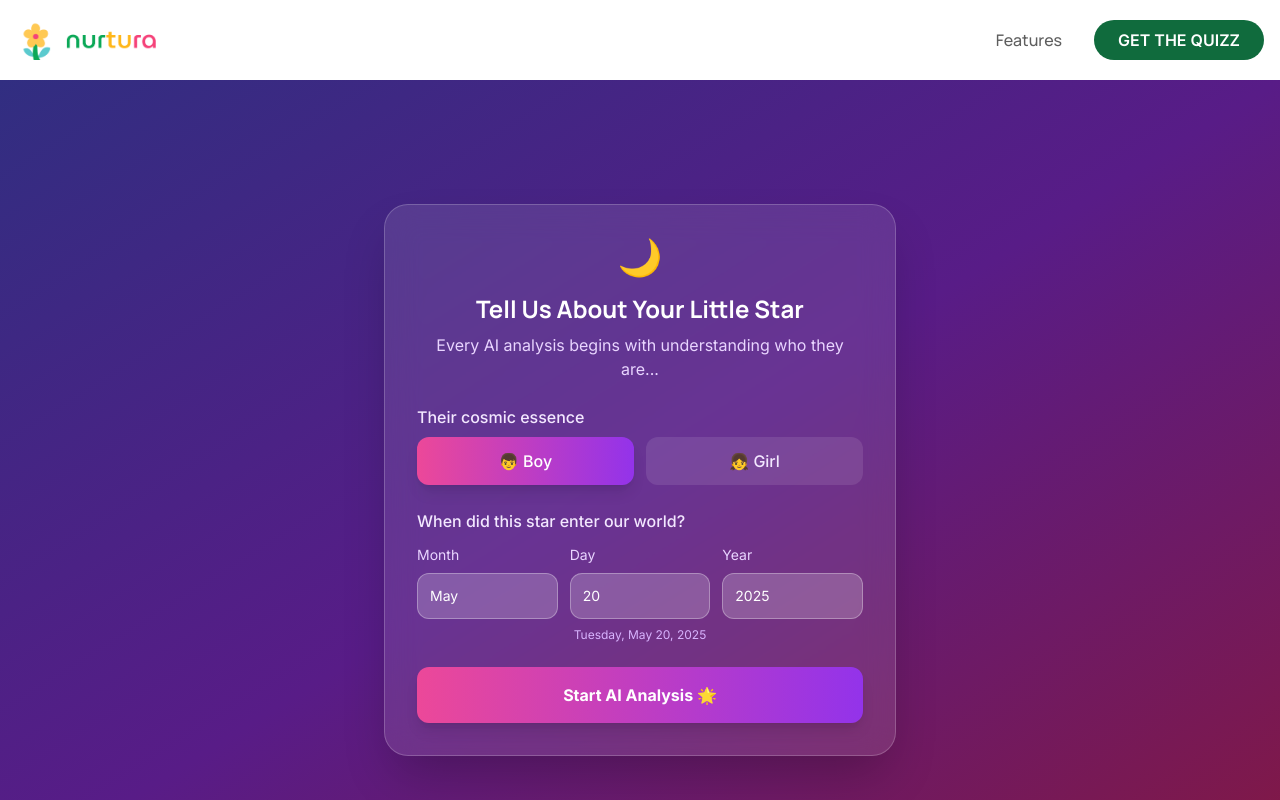
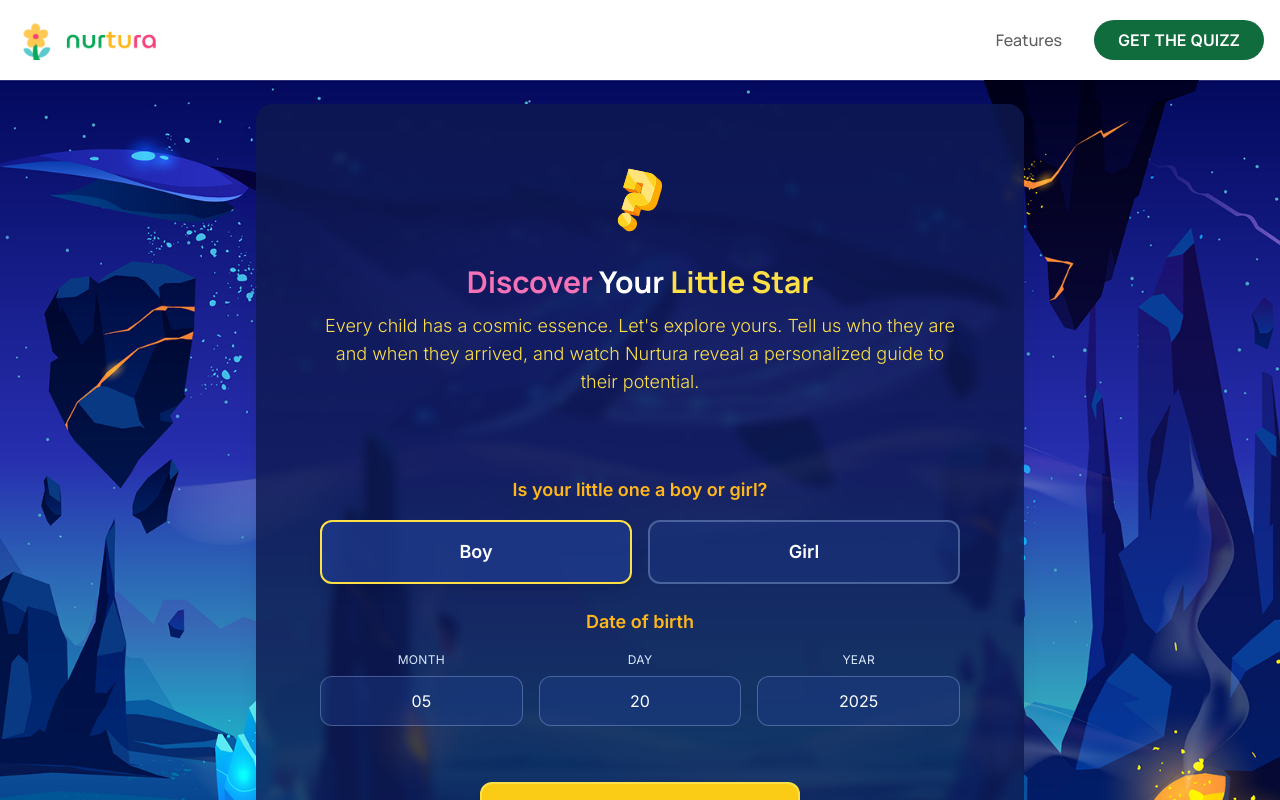
Before and after one commit to kubothegsd/nurtura-landing-page, a React (Vite) app: page /quiz in a window 1280 px wide. Shown: the top 800 px of the page. Built offline with nearby package versions, Linux system fonts and the light colour scheme.

Commit message:
Add question SVG and background image for quiz; refactor BasicInfoStep component for improved styling and layout using clsx utility.

```diff
--- a/src/components/landing/Quiz/BasicInfoStep.tsx
+++ b/src/components/landing/Quiz/BasicInfoStep.tsx
@@ -1,4 +1,5 @@
 import React from 'react';
+import clsx from 'clsx';
 
 interface ChildInfo {
   gender: 'boy' | 'girl';
@@ -69,48 +70,76 @@ export const BasicInfoStep: React.FC<BasicInfoStepProps> = ({
   };
 
   return (
-    <div className='min-h-screen bg-gradient-to-br from-indigo-900 via-purple-900 to-pink-900 flex items-center justify-center p-6'>
-      <div className='max-w-lg w-full bg-white/10 backdrop-blur-lg rounded-3xl p-8 border border-white/20 shadow-2xl'>
-        <div className='text-center mb-6'>
-          <span className='text-4xl block mb-4'>🌙</span>
-          <h2 className='text-2xl font-bold text-white mb-2'>
-            Tell Us About Your Little Star
-          </h2>
-          <p className='text-purple-200'>
-            Every AI analysis begins with understanding who they are...
+    <div
+      className={clsx(
+        'min-h-screen',
+        'bg-[url("/images/quiz-bg-1.jpg")] bg-cover bg-center bg-no-repeat',
+        'flex items-center justify-center p-6'
+      )}
+    >
+      <div
+        className={clsx(
+          'max-w-screen-md w-full',
+          'bg-[#0E1A4F]/80 backdrop-blur-sm',
+          'rounded-2xl p-8',
+          'shadow-xl',
+          'space-y-8',
+          'md:p-10'
+        )}
+      >
+        {/* Header Section */}
+        <div className={clsx('rounded-xl p-6 mb-2', 'bg-white/0')}>
+          <div className='flex flex-col items-center mb-2'>
+            <img
+              src='/images/question.svg'
+              className='h-16 w-16 mb-8'
+              alt='Question mark'
+            />
+            <h2 className='text-3xl font-bold text-white mb-1'>
+              <span className='text-pink-400'>Discover</span>
+              <span className='text-white'> Your </span>
+              <span className='text-yellow-300'>Little Star</span>
+            </h2>
+          </div>
+          <p className='text-yellow-300 text-center text-lg font-secondary font-light'>
+            Every child has a cosmic essence. Let's explore yours. Tell us who
+            they are and when they arrived, and watch Nurtura reveal a
+            personalized guide to their potential.
           </p>
         </div>
 
-        <div className='space-y-6'>
+        {/* Form Section */}
+        <div className={clsx('rounded-xl p-6', 'bg-white/0', 'space-y-6')}>
           <div>
-            <label className='block text-purple-100 font-medium mb-2'>
-              Their cosmic essence
+            <label className='block text-[#FFB71A] font-semibold text-center mb-4 text-lg'>
+              Is your little one a boy or girl?
             </label>
-            <div className='grid grid-cols-2 gap-3'>
+            <div className='grid grid-cols-2 gap-4'>
               {(['boy', 'girl'] as const).map(gender => (
                 <button
                   key={gender}
                   onClick={() => setChildInfo({ ...childInfo, gender })}
-                  className={`py-3 px-4 rounded-xl font-medium transition-all duration-300 ${
+                  className={clsx(
+                    'py-4 px-4 rounded-xl font-semibold text-lg',
+                    'transition-all duration-300',
                     childInfo.gender === gender
-                      ? 'bg-gradient-to-r from-pink-500 to-purple-600 text-white shadow-lg'
-                      : 'bg-white/10 text-purple-100 hover:bg-white/20'
-                  }`}
+                      ? 'bg-blue-900/80 text-white border-[2px] border-yellow-300 shadow-lg'
+                      : 'bg-blue-900/40 text-white border-[2px] border-blue-200/30 hover:bg-blue-900/60'
+                  )}
                 >
-                  {gender === 'boy' ? '👦' : '👧'}{' '}
-                  {gender.charAt(0).toUpperCase() + gender.slice(1)}
+                  {gender === 'boy' ? 'Boy' : 'Girl'}
                 </button>
               ))}
             </div>
           </div>
 
           <div>
-            <label className='block text-purple-100 font-medium mb-3'>
-              When did this star enter our world?
+            <label className='block text-[#FFB71A] font-semibold text-center mb-4 text-lg'>
+              Date of birth
             </label>
-            <div className='grid grid-cols-3 gap-3'>
+            <div className='grid grid-cols-3 gap-4'>
               <div>
-                <label className='block text-purple-200 text-sm mb-2'>
+                <label className='block text-blue-100 text-xs mb-2 text-center tracking-wide uppercase'>
                   Month
                 </label>
                 <select
@@ -118,22 +147,27 @@ export const BasicInfoStep: React.FC<BasicInfoStepProps> = ({
                   onChange={e =>
                     updateBirthDate('month', parseInt(e.target.value))
                   }
-                  className='w-full px-3 py-3 rounded-xl bg-white/20 border border-white/30 text-white focus:outline-none focus:ring-2 focus:ring-pink-400 focus:border-transparent appearance-none cursor-pointer text-sm'
+                  className={clsx(
+                    'w-full px-3 py-3 rounded-xl',
+                    'bg-blue-900/40 border border-blue-200/30',
+                    'text-white focus:outline-none',
+                    'focus:ring-2 focus:ring-yellow-300 focus:border-transparent',
+                    'appearance-none cursor-pointer text-base text-center'
+                  )}
                 >
                   {months.map((month, index) => (
                     <option
                       key={index}
                       value={index}
-                      className='bg-purple-800 text-white'
+                      className='bg-blue-900 text-white'
                     >
-                      {month}
+                      {String(index + 1).padStart(2, '0')}
                     </option>
                   ))}
                 </select>
               </div>
-
               <div>
-                <label className='block text-purple-200 text-sm mb-2'>
+                <label className='block text-blue-100 text-xs mb-2 text-center tracking-wide uppercase'>
                   Day
                 </label>
                 <select
@@ -141,24 +175,29 @@ export const BasicInfoStep: React.FC<BasicInfoStepProps> = ({
                   onChange={e =>
                     updateBirthDate('day', parseInt(e.target.value))
                   }
-                  className='w-full px-3 py-3 rounded-xl bg-white/20 border border-white/30 text-white focus:outline-none focus:ring-2 focus:ring-pink-400 focus:border-transparent appearance-none cursor-pointer text-sm'
+                  className={clsx(
+                    'w-full px-3 py-3 rounded-xl',
+                    'bg-blue-900/40 border border-blue-200/30',
+                    'text-white focus:outline-none',
+                    'focus:ring-2 focus:ring-yellow-300 focus:border-transparent',
+                    'appearance-none cursor-pointer text-base text-center'
+                  )}
                 >
                   {Array.from({ length: daysInMonth }, (_, i) => i + 1).map(
                     day => (
                       <option
                         key={day}
                         value={day}
-                        className='bg-purple-800 text-white'
+                        className='bg-blue-900 text-white'
                       >
-                        {day}
+                        {String(day).padStart(2, '0')}
                       </option>
                     )
                   )}
                 </select>
               </div>
-
               <div>
-                <label className='block text-purple-200 text-sm mb-2'>
+                <label className='block text-blue-100 text-xs mb-2 text-center tracking-wide uppercase'>
                   Year
                 </label>
                 <select
@@ -166,13 +205,19 @@ export const BasicInfoStep: React.FC<BasicInfoStepProps> = ({
                   onChange={e =>
                     updateBirthDate('year', parseInt(e.target.value))
                   }
-                  className='w-full px-3 py-3 rounded-xl bg-white/20 border border-white/30 text-white focus:outline-none focus:ring-2 focus:ring-pink-400 focus:border-transparent appearance-none cursor-pointer text-sm'
+                  className={clsx(
+                    'w-full px-3 py-3 rounded-xl',
+                    'bg-blue-900/40 border border-blue-200/30',
+                    'text-white focus:outline-none',
+                    'focus:ring-2 focus:ring-yellow-300 focus:border-transparent',
+                    'appearance-none cursor-pointer text-base text-center'
+                  )}
                 >
                   {years.map(year => (
                     <option
                       key={year}
                       value={year}
-                      className='bg-purple-800 text-white'
+                      className='bg-blue-900 text-white'
                     >
                       {year}
                     </option>
@@ -180,21 +225,25 @@ export const BasicInfoStep: React.FC<BasicInfoStepProps> = ({
                 </select>
               </div>
             </div>
-            <p className='text-purple-300 text-xs mt-2 text-center'>
-              {childInfo.birthDate.toLocaleDateString('en-US', {
-                weekday: 'long',
-                year: 'numeric',
-                month: 'long',
-                day: 'numeric',
-              })}
-            </p>
           </div>
+        </div>
 
+        {/* Button Section */}
+        <div className='flex justify-center'>
           <button
             onClick={() => setCurrentStep('zodiac-info')}
-            className='w-full bg-gradient-to-r from-pink-500 to-purple-600 hover:from-pink-600 hover:to-purple-700 text-white font-bold py-4 px-8 rounded-xl transform hover:scale-105 transition-all duration-300 shadow-lg'
+            className={clsx(
+              'bg-yellow-400 hover:bg-yellow-500',
+              'text-blue-900 font-bold',
+              'py-3 px-8 rounded-xl',
+              'shadow-lg border-2 border-yellow-300',
+              'transition-all duration-300',
+              'text-lg',
+              'w-full max-w-xs',
+              'focus:outline-none focus:ring-2 focus:ring-yellow-300 focus:ring-offset-2'
+            )}
           >
-            Start AI Analysis 🌟
+            Reveal My Star Guide
           </button>
         </div>
       </div>
--- a/src/components/landing/Quiz/index.tsx
+++ b/src/components/landing/Quiz/index.tsx
@@ -2,7 +2,7 @@ import { QuizPreview } from './QuizPreview';
 
 export const Quiz = () => {
   return (
-    <section id='quiz' className='w-full  relative overflow-hidden'>
+    <section id='quiz' className='w-full relative overflow-hidden'>
       <QuizPreview />
     </section>
   );
```
Also changed, not shown: public/images/question.svg (added), public/images/quiz-bg-1.jpg (added).
